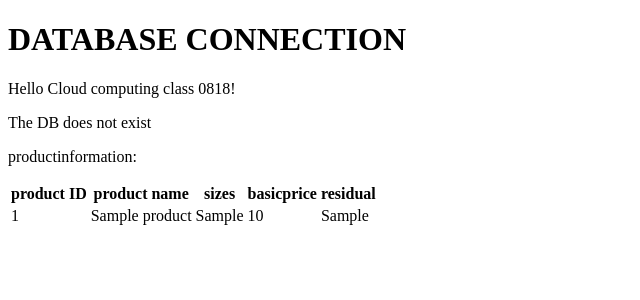
After one commit to ptvstudio/thulan2, a PHP site: page /connect.php in a window 1280 px wide. The commit adds this page. Shown: the top 300 px of the page, without its empty margins (0-640 px from the left). Run offline with PHP 8.4, Linux system fonts and the light colour scheme; tables that the repository leaves empty or names only in its code hold one stand-in row (values such as "Sample post"); some libraries are stand-ins or nearby versions.

Commit message:
THem link

```diff
--- /dev/null
+++ b/PhpProject1/connect.php
@@ -0,0 +1,77 @@
+<!DOCTYPE html>
+<html>
+<body>
+
+<h1>DATABASE CONNECTION</h1>
+
+<?php
+ini_set('display_errors', 1);
+echo "Hello Cloud computing class 0818!";
+?>
+
+<?php
+
+
+if (empty(getenv("DATABASE_URL"))){
+    echo '<p>The DB does not exist</p>';
+    $pdo = new PDO('pgsql:host=localhost;port=5432;dbname=mydb', 'postgres', '123456');
+}  else {
+     echo '<p>The DB exists</p>';
+     echo getenv("dbname");
+   $db = parse_url(getenv("DATABASE_URL"));
+   $pdo = new PDO("pgsql:" . sprintf(
+        "host=
+ec2-34-224-229-81.compute-1.amazonaws.com
+;port=5432;user=zlnyxxofzmlpua;password=f8fc457aac53ba16f964803393cf3067618e95f71018d4665feada1a6a156dac;dbname=dblj7ghfugk74s",
+        $db["host"],
+        $db["port"],
+        $db["user"],
+        $db["pass"],
+        ltrim($db["path"], "/")
+   ));
+}
+
+$sql = "SELECT * FROM product";
+$stmt = $pdo->prepare($sql);
+//Thiết lập kiểu dữ liệu trả về
+$stmt->setFetchMode(PDO::FETCH_ASSOC);
+$stmt->execute();
+$resultSet = $stmt->fetchAll();
+echo '<p>productinformation:</p>';
+
+?>
+<div id="container">
+<table class="table table-bordered table-condensed">
+    <thead>
+      <tr>
+        <th>product ID</th>
+        <th>product name</th>
+        <th>sizes</th>
+        <th>basicprice</th>
+          <th>residual</th>
+      </tr>
+    </thead>
+    <tbody>
+      <?php
+      // tạo vòng lặp
+         //while($r = mysql_fetch_array($result)){
+             foreach ($resultSet as $row) {
+      ?>
+
+      <tr>
+        <td scope="row"><?php echo $row['productid'] ?></td>
+        <td><?php echo $row['productname'] ?></td>
+        <td><?php echo $row['sizes'] ?></td>
+        <td><?php echo $row['basicprice'] ?></td>
+        <td><?php echo $row['residual'] ?></td>
+
+      </tr>
+
+      <?php
+        }
+      ?>
+    </tbody>
+  </table>
+</div>
+</body>
+</html>
--- a/PhpProject1/index.php
+++ b/PhpProject1/index.php
@@ -27,6 +27,8 @@
 <div class="cc">
     <a href="Delete.php">Delete</a>
 </div>
+<div>
+<a href="ConnectToDB.php" target="_blank" >Connect database</a>
 </div>
 </div>
 <div class="menu-bar">
```
